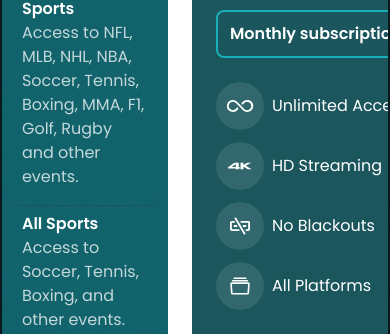
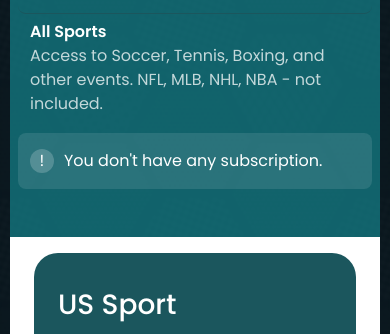
Before and after one commit to vdumbrav/subscription-page, a website: page src/window-plan.html in a window 390 px wide. Shown: the part 301-635 px from the top of the page. Drawn offline with nearby package versions, Linux system fonts and the light colour scheme; files that its build step writes are made by us from their sources.

Commit message:
style(window): improve responsiveness and styling
- Added `max-width: 100%` to window container
- Adjusted grid layout for smaller screens
- Updated styling for pricing cards and modal form
- Ensured elements have consistent width and box-sizing
- Made header responsive by hiding it on small screens

```diff
--- a/src/scss/_window.scss
+++ b/src/scss/_window.scss
@@ -24,9 +24,15 @@
   overflow-y: auto;
   width: 100%;
   height: 100%;
+  max-width: 100%;
   margin: auto;
   border-radius: 16px;
   grid-template-columns: 43% minmax(440px, 57%);
+
+  @media (max-width: 992px) {
+    grid-template-columns: 1fr;
+    width: 370px;
+  }
 
   .modal__form {
     color: #0a090f;
@@ -34,7 +40,9 @@
 
   .pricing__card {
     background: #1b565d;
-    margin-bottom: 32px;
+    margin: 0 auto 32px;
+    width: 100%;
+    box-sizing: border-box;
   }
 
   .pricing__dot {
@@ -132,11 +140,18 @@
     background: var(--white);
     color: #0a090f;
     text-align: center;
+    width: 100%;
+    box-sizing: border-box;
+    display: flex;
+    flex-direction: column;
   }
 
   &__header {
     margin-bottom: 32px;
     text-align: center;
+
+    @media (max-width: 992px) {
+display: none;    }
   }
 
   &__heading {
@@ -144,6 +159,7 @@
     font-weight: 700;
     line-height: 1;
     margin: 24px 0 16px;
+
   }
 
   &__subheading {
```
